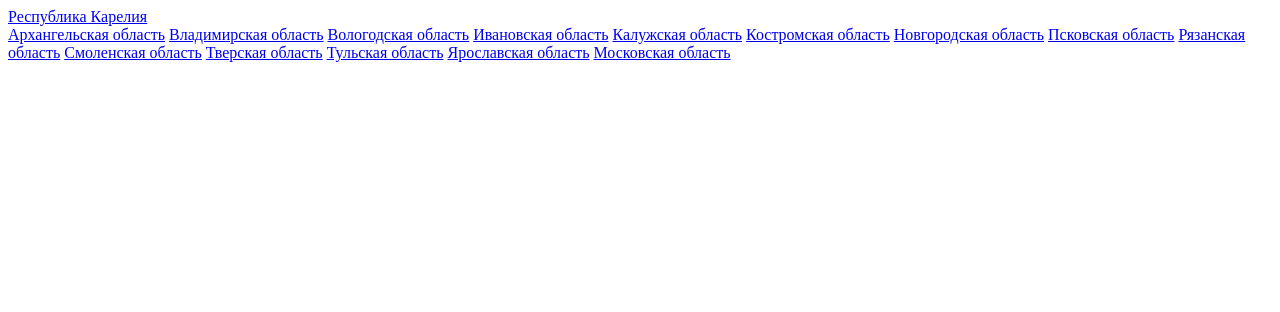
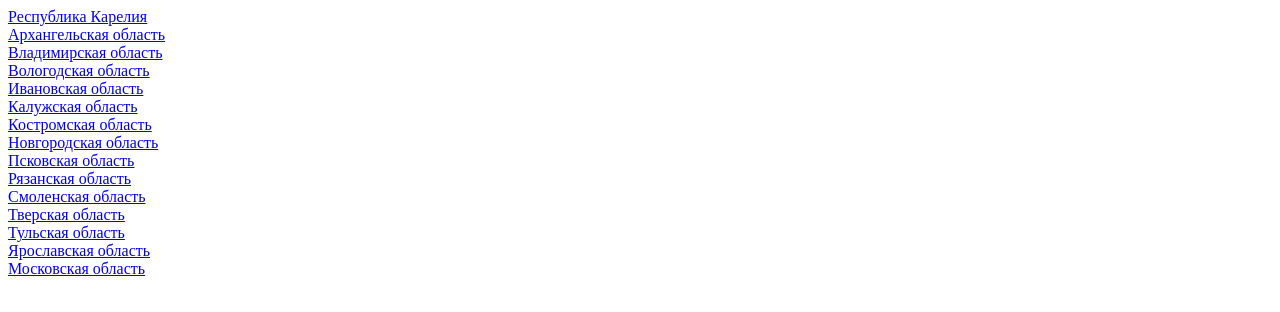
Before and after one commit to Vasiliy38/-areer-poligon, a plain HTML site: page index.html in a window 1280 px wide. Drawn offline with Linux system fonts and the light colour scheme.

Commit message:
Update index.html

```diff
--- a/index.html
+++ b/index.html
@@ -13,19 +13,19 @@
 </head>
 <body>
 <a href="region10.html" target="_blank">Республика Карелия</a><br>
-    <a href="region29.html" target="_blank">Архангельская область</a>
-    <a href="region33.html" target="_blank">Владимирская область</a>
-    <a href="region35.html" target="_blank">Вологодская область</a>
-    <a href="region37.html" target="_blank">Ивановская область</a>
-    <a href="region40.html" target="_blank">Калужская область</a>
-    <a href="region44.html" target="_blank">Костромская область</a>
-    <a href="region53.html" target="_blank">Новгородская область</a>
-    <a href="region60.html" target="_blank">Псковская область</a>
-    <a href="region62.html" target="_blank">Рязанская область</a>
-    <a href="region67.html" target="_blank">Смоленская область</a>
-    <a href="region69.html" target="_blank">Тверская область</a>
-    <a href="region71.html" target="_blank">Тульская область</a>
-    <a href="region76.html" target="_blank">Ярославская область</a>
-    <a href="region77.html" target="_blank">Московская область</a>
+    <a href="region29.html" target="_blank">Архангельская область</a><br>
+    <a href="region33.html" target="_blank">Владимирская область</a><br>
+    <a href="region35.html" target="_blank">Вологодская область</a><br>
+    <a href="region37.html" target="_blank">Ивановская область</a><br>
+    <a href="region40.html" target="_blank">Калужская область</a><br>
+    <a href="region44.html" target="_blank">Костромская область</a><br>
+    <a href="region53.html" target="_blank">Новгородская область</a><br>
+    <a href="region60.html" target="_blank">Псковская область</a><br>
+    <a href="region62.html" target="_blank">Рязанская область</a><br>
+    <a href="region67.html" target="_blank">Смоленская область</a><br>
+    <a href="region69.html" target="_blank">Тверская область</a><br>
+    <a href="region71.html" target="_blank">Тульская область</a><br>
+    <a href="region76.html" target="_blank">Ярославская область</a><br>
+    <a href="region77.html" target="_blank">Московская область</a><br>
 </body>
 </html>
```
